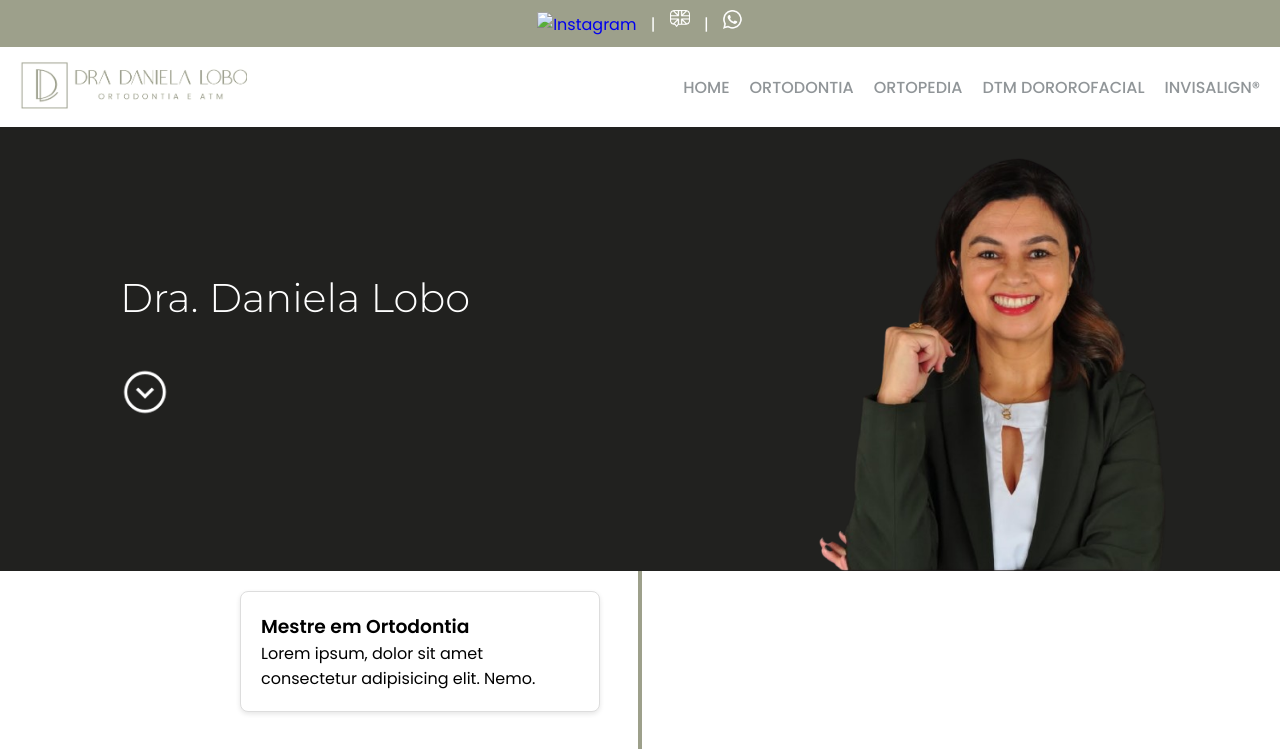
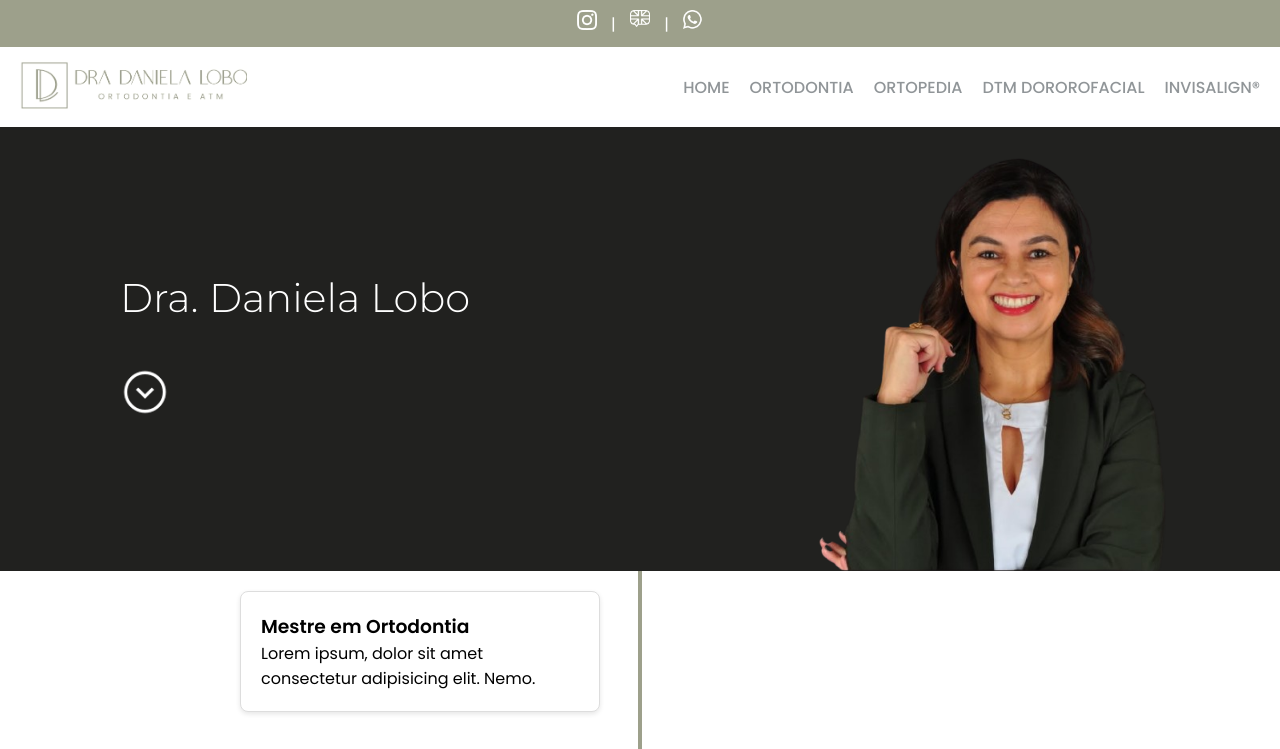
Before and after one commit to matheusbalog/danilobo, a plain HTML site: page index.html in a window 1280 px wide. Shown: the top 749 px of the page. Drawn offline with nearby package versions, Linux system fonts and the light colour scheme.

Commit message:
Update index.html

```diff
--- a/index.html
+++ b/index.html
@@ -11,7 +11,7 @@
 </head>
 <body>
   <div class="above-navbar">
-    <a target="_blank" href="https://www.instagram.com/dradanielalobo/" style="text-decoration: none;"><img src="assets/img/instagram.png" alt="Instagram" ></a>
+    <a target="_blank" href="https://www.instagram.com/dradanielalobo/" style="text-decoration: none;"><img src="assets/imgs/instagram.png" alt="Instagram" ></a>
     <span>|</span>
     <img src="assets/imgs/english-language.png" alt="Language">
     <span>|</span>
```
